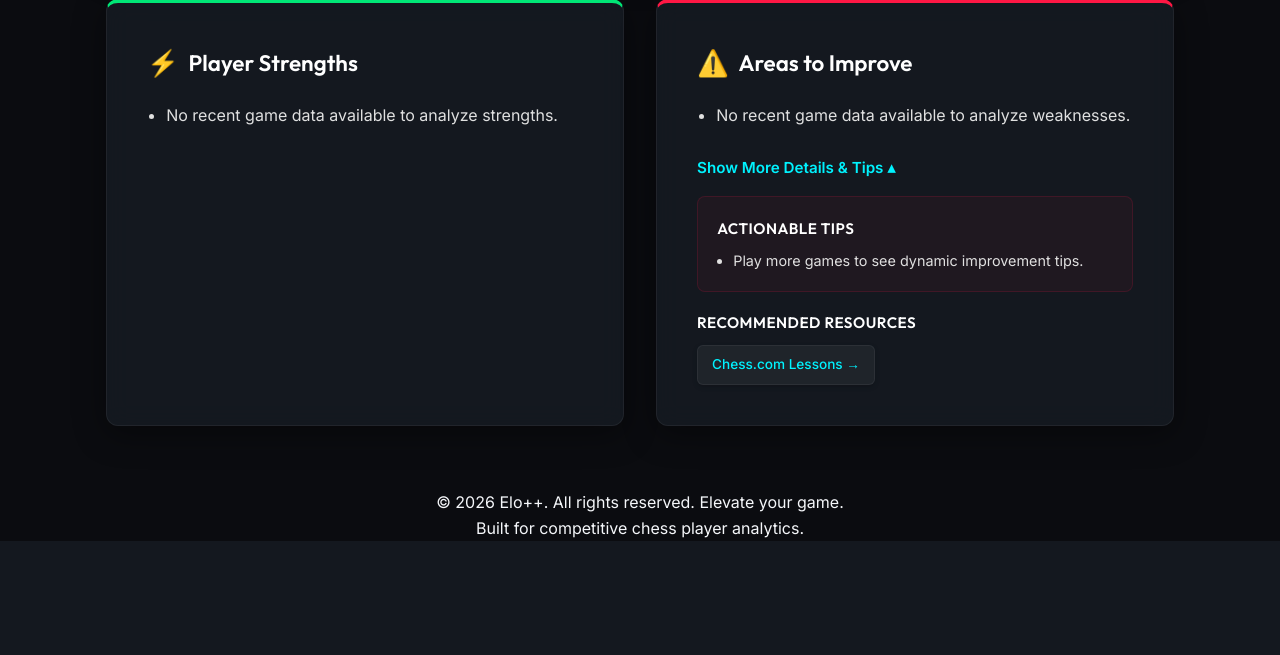
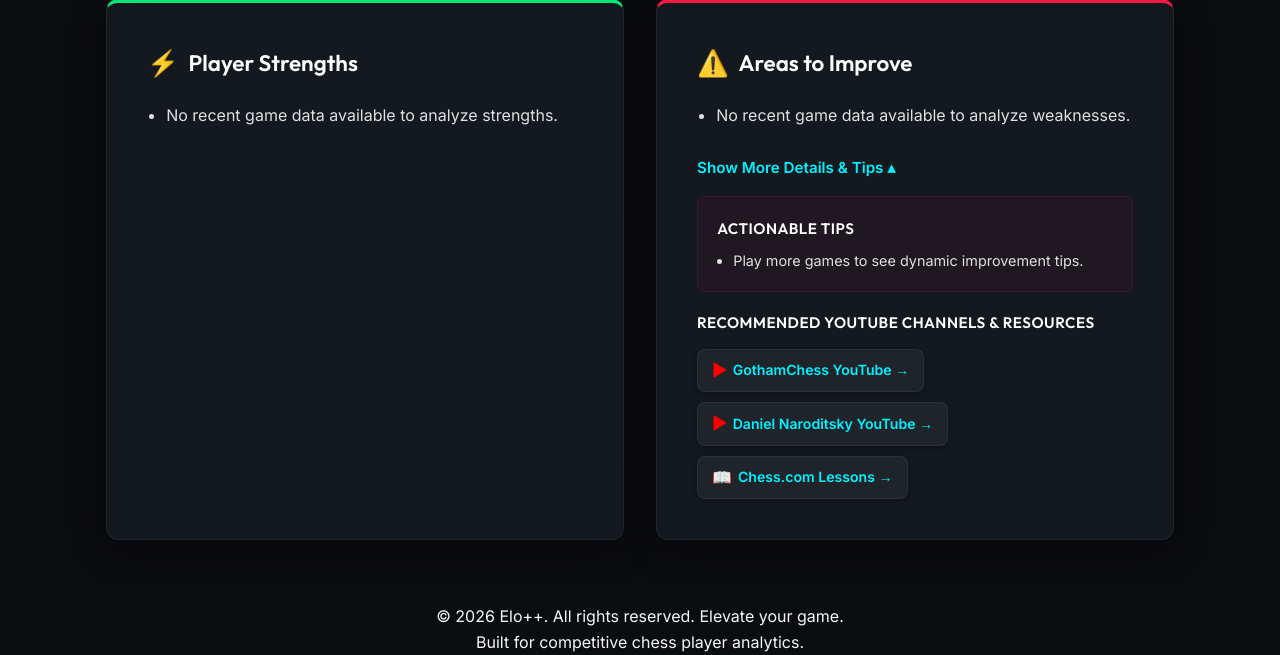
Before and after one commit to Somesh9618/EloPlusPlus, a Flask app: page /profile in a window 1280 px wide, after a click on "Show More Details & Tips". Shown: the part 1140-1795 px from the top of the page. Before the commit the page ends 1681 px from the top, so only its background shows below. Run offline with Flask 3, Linux system fonts and the light colour scheme; data that the repository does not hold is empty.

Commit message:
add changes to profile page

```diff
--- a/app.py
+++ b/app.py
@@ -169,7 +169,11 @@ def analyze_games(games):
             'strengths': ["No recent game data available to analyze strengths."],
             'weaknesses': ["No recent game data available to analyze weaknesses."],
             'tips': ["Play more games to see dynamic improvement tips."],
-            'resources': [{"title": "Chess.com Lessons", "url": "https://www.chess.com/lessons"}]
+            'resources': [
+                {"title": "GothamChess YouTube", "url": "https://www.youtube.com/@GothamChess", "type": "youtube"},
+                {"title": "Daniel Naroditsky YouTube", "url": "https://www.youtube.com/@DanielNaroditskyGM", "type": "youtube"},
+                {"title": "Chess.com Lessons", "url": "https://www.chess.com/lessons", "type": "lesson"}
+            ]
         }
 
     strengths = []
@@ -227,30 +231,45 @@ def analyze_games(games):
         timeout_loss_pct = (loss_reasons.get('timeout', 0) / total_losses) * 100
 
         if checkmate_loss_pct >= 35:
-            weaknesses.append(f"Vulnerable to tactical blunders: {checkmate_loss_pct:.0f}% of losses are via checkmate. Watch out for king safety.")
-            tips.append("King Safety: Always double check if your king is exposed, and avoid advancing pawns in front of a castled king without support.")
-            resources.append({"title": "Chess.com King Safety Lessons", "url": "https://www.chess.com/lessons/king-safety"})
+            weaknesses.append(f"King Safety & Tactical Blunders: {checkmate_loss_pct:.0f}% of your losses occur via checkmate. Your king is frequently caught in open files or under coordinated piece storms.")
+            tips.append("King Safety & Defense Note: Always verify checks, captures, and threats before castling. Avoid advancing g/h pawns in front of your king unless you have concrete central counterplay.")
+            resources.append({"title": "GothamChess: Master Defense & Traps", "url": "https://www.youtube.com/@GothamChess", "type": "youtube"})
+            resources.append({"title": "Daniel Naroditsky: Speedrun & Positional Defense", "url": "https://www.youtube.com/@DanielNaroditskyGM", "type": "youtube"})
+            resources.append({"title": "Chess.com: King Safety & Mating Patterns", "url": "https://www.chess.com/lessons/king-safety", "type": "lesson"})
 
         if timeout_loss_pct >= 30:
-            weaknesses.append(f"Time management struggles: {timeout_loss_pct:.0f}% of losses are due to running out of time.")
-            tips.append("Time Scrambles: Try allocating a fixed budget per move and practice making quicker decisions, especially in blitz.")
-            resources.append({"title": "Time Management Tips on Chess.com", "url": "https://www.chess.com/article/view/time-management-in-chess"})
+            weaknesses.append(f"Time Management & Clock Stress: {timeout_loss_pct:.0f}% of your losses are due to flagging on time during critical transitions.")
+            tips.append("Clock Budgeting Note: Allocate a maximum thinking threshold in the opening (under 5s/move) and establish intuition in recurring middle-game structures to save clock for endgames.")
+            resources.append({"title": "Eric Rosen: Blitz Strategy & Tricks", "url": "https://www.youtube.com/@EricRosen", "type": "youtube"})
+            resources.append({"title": "Chess.com: Time Management Guides", "url": "https://www.chess.com/article/view/time-management-in-chess", "type": "article"})
 
     if black_games and black_win_rate < 35:
-        weaknesses.append(f"Suboptimal black play: low win rate ({black_win_rate:.0f}%) when playing with the black pieces.")
-        tips.append("Black Openings: Develop a solid, defensive opening repertoire as Black, such as the Caro-Kann Defense or the French Defense.")
-        resources.append({"title": "Study Black Openings on Chess.com", "url": "https://www.chess.com/openings"})
+        weaknesses.append(f"Black Piece Opening Repertoire: Low win rate ({black_win_rate:.0f}%) when playing as Black. Early inaccuracies lead to passive piece placement.")
+        tips.append("Black Repertoire Note: Choose one consistent response to 1.e4 (e.g. Caro-Kann or French Defense) and one for 1.d4 (e.g. King's Indian or Nimzo-Indian) to avoid getting caught unprepared.")
+        resources.append({"title": "GothamChess: Beginner to Master Openings Guide", "url": "https://www.youtube.com/results?search_query=GothamChess+black+openings", "type": "youtube"})
+        resources.append({"title": "Hanging Pawns: In-Depth Opening Theory", "url": "https://www.youtube.com/@HangingPawns", "type": "youtube"})
+        resources.append({"title": "Chess.com: Openings Explorer", "url": "https://www.chess.com/openings", "type": "lesson"})
 
     if not weaknesses:
-        weaknesses.append("No critical weaknesses detected in recent games. Continue keeping a clean sheet!")
-        tips.append("Continuous Learning: Keep analyzing games and practicing tactical puzzles to stay sharp.")
-        resources.append({"title": "Practice Tactics Puzzles", "url": "https://www.chess.com/puzzles"})
+        weaknesses.append("Solid tactical consistency detected across your recent games with no fatal patterns detected.")
+        tips.append("Continuous Mastery Note: Solve 10-15 daily calculation puzzles and study grandmaster endgame conversions to break into the next rating tier.")
+        resources.append({"title": "GothamChess: Game Analysis & Educational Chess", "url": "https://www.youtube.com/@GothamChess", "type": "youtube"})
+        resources.append({"title": "Daniel Naroditsky: Grandmaster Calculation Series", "url": "https://www.youtube.com/@DanielNaroditskyGM", "type": "youtube"})
+        resources.append({"title": "Chess.com: Daily Tactics Puzzles", "url": "https://www.chess.com/puzzles", "type": "puzzle"})
+
+    # Deduplicate resources by URL while preserving order
+    seen_urls = set()
+    unique_resources = []
+    for r in resources:
+        if r['url'] not in seen_urls:
+            seen_urls.add(r['url'])
+            unique_resources.append(r)
 
     return {
         'strengths': strengths,
         'weaknesses': weaknesses,
         'tips': tips,
-        'resources': resources
+        'resources': unique_resources
     }
 
 @app.route("/", methods=["GET", "POST"])
--- a/templates/profile.html
+++ b/templates/profile.html
@@ -240,11 +240,18 @@
                         {% endif %}
 
                         {% if analysis.resources %}
-                            <div class="resources-box" style="display: flex; flex-direction: column; gap: 0.6rem;">
-                                <h4 style="margin: 0; color: #FFFFFF; font-weight: 600; font-size: 0.95rem; text-transform: uppercase; letter-spacing: 0.5px;">Recommended Resources</h4>
-                                <div class="resources-links" style="display: flex; flex-wrap: wrap; gap: 8px;">
+                            <div class="resources-box" style="display: flex; flex-direction: column; gap: 0.8rem;">
+                                <h4 style="margin: 0; color: #FFFFFF; font-weight: 600; font-size: 0.95rem; text-transform: uppercase; letter-spacing: 0.5px;">Recommended YouTube Channels & Resources</h4>
+                                <div class="resources-links" style="display: flex; flex-wrap: wrap; gap: 10px;">
                                     {% for res in analysis.resources %}
-                                        <a href="{{ res.url }}" target="_blank" class="resource-btn" style="background: rgba(255, 255, 255, 0.05); color: var(--secondary-glow); border: 1px solid var(--glass-border); padding: 8px 14px; border-radius: 6px; text-decoration: none; font-size: 0.85rem; font-weight: 500; transition: all 0.2s;">
+                                        <a href="{{ res.url }}" target="_blank" class="resource-btn" style="background: rgba(255, 255, 255, 0.05); color: var(--secondary-glow); border: 1px solid var(--glass-border); padding: 8px 14px; border-radius: 8px; text-decoration: none; font-size: 0.88rem; font-weight: 600; display: inline-flex; align-items: center; gap: 6px; transition: all 0.2s;">
+                                            {% if res.type == 'youtube' %}
+                                                <span style="color: #ff0000; font-size: 1rem;">▶</span>
+                                            {% elif res.type == 'lesson' %}
+                                                <span style="color: #00e676; font-size: 1rem;">📖</span>
+                                            {% else %}
+                                                <span style="color: var(--secondary-glow); font-size: 1rem;">⚡</span>
+                                            {% endif %}
                                             {{ res.title }} &rarr;
                                         </a>
                                     {% endfor %}
```
Also changed, not shown: Test-Cases/Profile-testcases.md (+7 -7 lines).
